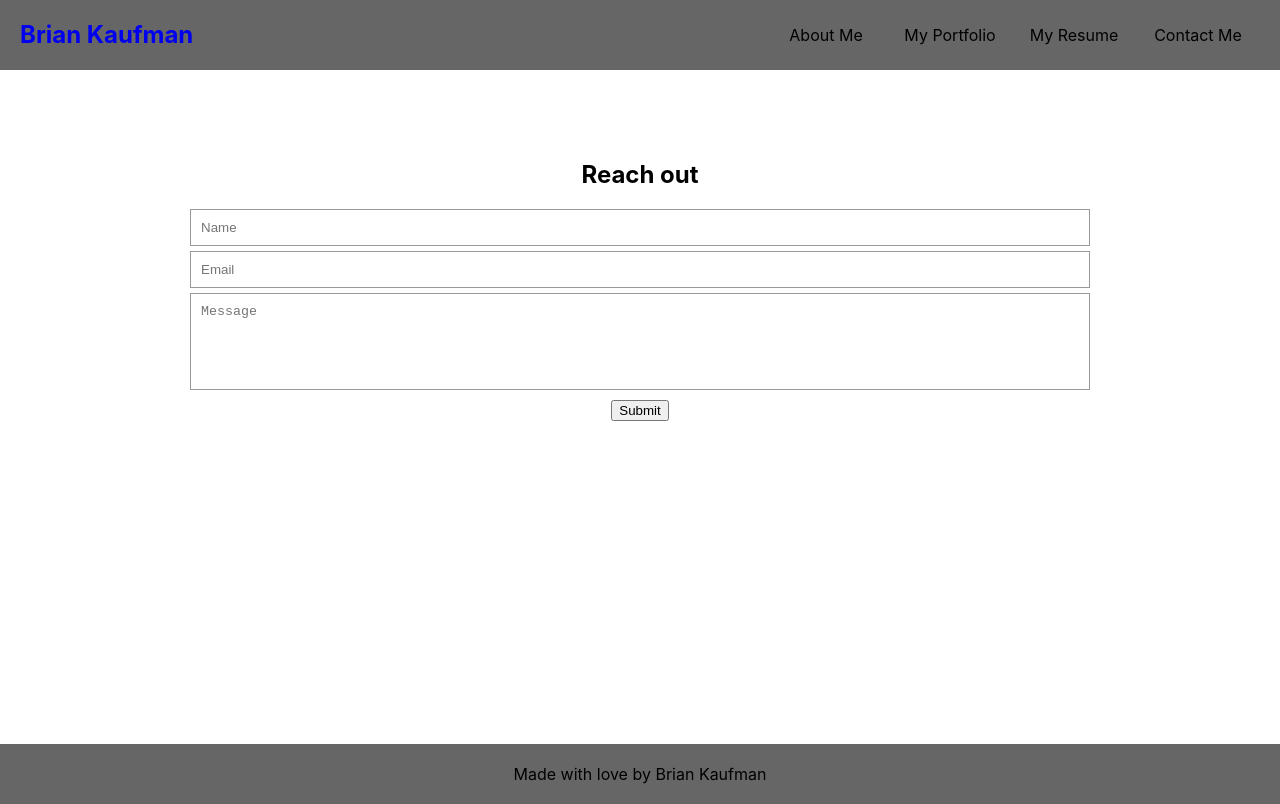
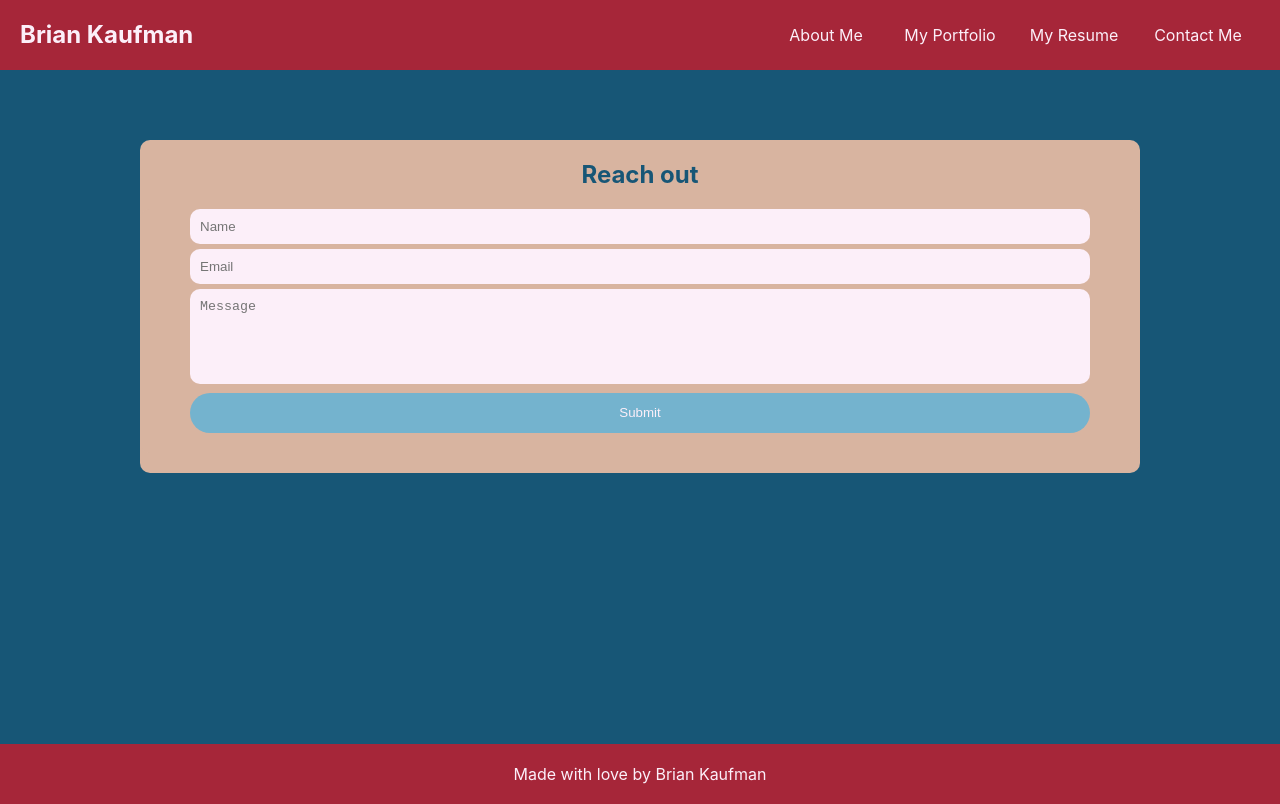
Before and after one commit to bpkaufman4/my-portfolio, a React (Create React App) app: page / in a window 1280 px wide. Both pictures are taken after a click on the element "Contact Me". Built offline with nearby package versions, Linux system fonts and the light colour scheme.

Commit message:
added styles

```diff
--- a/src/App.css
+++ b/src/App.css
@@ -1,19 +1,52 @@
-/* zbody {
-  margin: -20px 0;
-} */
+
+:root {
+  --header-bg: #A62639;
+  --body-bg: #175676;
+  --panel-bg: #74B3CE;
+  --border-color: #D8B4A0;
+  --text-color: #FCEFF9;
+}
+
+button {
+  width: 100%;
+  height: 40px;
+  border-radius: 20px;
+  border: unset;
+  background-color: var(--panel-bg);
+  color: var(--text-color);
+}
+
+body {
+  color: var(--text-color);
+  background-color: var(--body-bg);
+}
+
 header {
-  background-color: #666;
+  background-color: var(--header-bg);
   width: calc(100% - 40px);
   padding: 20px;
   float: left;
 }
-
+a {
+  color: var(--text-color);
+}
 header h2 {
   width: 100%;
   float: left;
   text-align: center;
   margin: unset;
   padding-bottom: 20px;
+}
+
+input, textarea {
+  background-color: var(--text-color);
+}
+
+
+
+h1 {
+  padding-bottom: 20px;
+  border-bottom: 2px solid var(--border-color);
 }
 
 h1, p, section, main {
@@ -60,7 +93,7 @@ main {
 }
 
 footer {
-  background-color: #666;
+  background-color:var(--header-bg);
   width: 100%;
   float: left;
   text-align: center;
@@ -82,7 +115,8 @@ textarea {
 }
 
 textarea, input {
-  border: 1px solid #999;
+  border: unset;
+  border-radius: 10px;
   margin-bottom: 5px;
   padding: 10px;
   width: 100%;
@@ -163,6 +197,13 @@ img:hover {
     position: relative;
     top:5px;
   }
+
+  #contact-form {
+    color: var(--body-bg);
+    background-color: var(--border-color);
+    padding-bottom: 20px;
+    border-radius: 10px;
+  }
 }
 
 @media only screen and (min-width:1440px) {
--- a/src/components/Contact/index.js
+++ b/src/components/Contact/index.js
@@ -15,8 +15,8 @@ function Contact() {
     }
 
     return (
-        <section>
-            <h2>Reach out</h2>
+        <section id="contact-form">
+            <h2 id="reach">Reach out</h2>
             <form id="contact-form">
                 <div>
                     <input placeholder="Name" type="text" name="name" defaultValue={name} onChange={handleChange} required></input>
```
